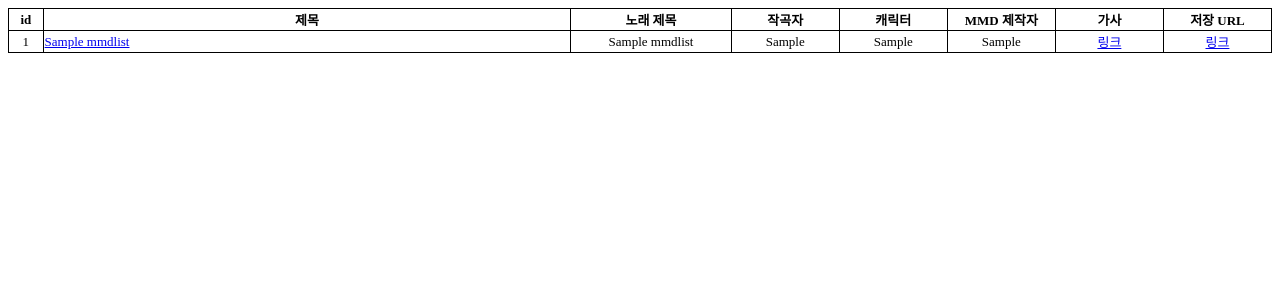
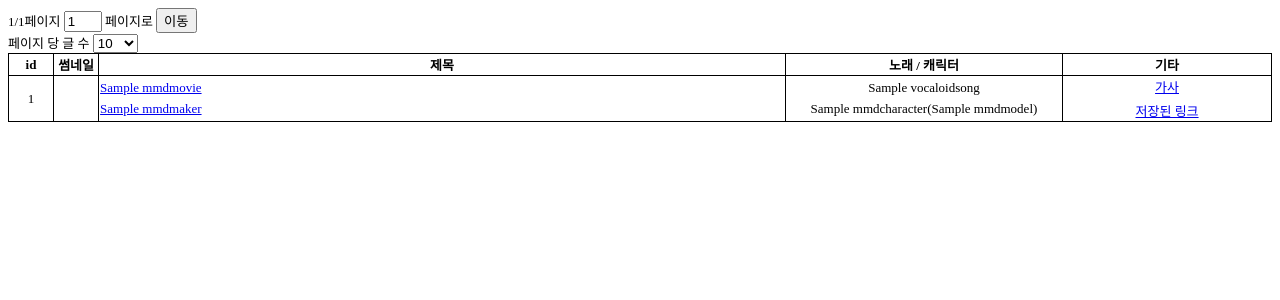
Before and after one commit to boritjjaroo/DjangoMySite, a Django app: page /mmd/ in a window 1280 px wide. Shown: the top 300 px of the page. Run offline with Django 3.2, Linux system fonts and the light colour scheme; tables that the repository leaves empty hold one stand-in row (values such as "Sample post"); some libraries are stand-ins or nearby versions.

Commit message:
네비게이션 추가

```diff
--- a/mmd/models.py
+++ b/mmd/models.py
@@ -15,3 +15,45 @@ class MMDList(models.Model):
 
     def __str__(self) -> str:
         return str(self.title)
+
+class VocaloidSong(models.Model):
+    title = models.CharField(max_length=256)
+    composer = models.CharField(max_length=128)
+    lyrics_url = models.CharField(max_length=512, null=True)
+
+    def __str__(self) -> str:
+        return str(self.title)
+
+class MMDCharacter(models.Model):
+    name = models.CharField(max_length=32)
+    name_original = models.CharField(max_length=32)
+    name_eng = models.CharField(max_length=32)
+
+    def __str__(self) -> str:
+        return str(self.name)
+
+class MMDModel(models.Model):
+    name = models.CharField(max_length=32)
+
+    def __str__(self) -> str:
+        return str(self.name)
+
+class MMDMaker(models.Model):
+    name = models.CharField(max_length=32)
+    url = models.CharField(max_length=512, null=True)
+
+    def __str__(self) -> str:
+        return str(self.name)
+
+class MMDMovie(models.Model):
+    title = models.CharField(max_length=256)
+    song = models.ForeignKey(VocaloidSong, on_delete=models.CASCADE)
+    character = models.ForeignKey(MMDCharacter, on_delete=models.CASCADE)
+    model = models.ForeignKey(MMDModel, on_delete=models.CASCADE)
+    maker = models.ForeignKey(MMDMaker, on_delete=models.CASCADE)
+    url_type = models.CharField(max_length=16, default='youtube')
+    url = models.CharField(max_length=512)
+    saved_url = models.CharField(max_length=512, null=True)
+
+    def __str__(self) -> str:
+        return str(self.title)
--- a/mmd/views.py
+++ b/mmd/views.py
@@ -1,10 +1,19 @@
 from django.shortcuts import render
 from django.http import HttpResponse
-from .models import MMDList
+from .models import MMDList, MMDMovie
+from django.core.paginator import Paginator
 
 
 def index(request):
-    result_list = MMDList.objects.order_by('character')
+    page = request.POST.get('page', '1')
+    per_page = request.POST.get('per_page', '10')
 
-    context = { 'list': result_list }
+    result_list = MMDMovie.objects.order_by('id')
+
+    paginator = Paginator(result_list, per_page)
+    page_obj = paginator.get_page(page)
+
+    per_page_list = (10, 20, 30, 50, 100)
+
+    context = { 'list': page_obj, 'per_page_list': per_page_list }
     return render(request, 'mmd/list.html', context)
--- a/templates/mmd/list.html
+++ b/templates/mmd/list.html
@@ -9,29 +9,111 @@
         <style>
             th { text-align: center;}
         </style>
+        <script src="https://code.jquery.com/jquery-3.2.1.min.js"></script>
+        <script src="{% static 'js/common.js' %}"></script>
+        <script type="text/javascript">
+            $(function(){
+                $('#btn_prev').click(function() {
+                    var cur_page = parseInt($('#page').attr('value'), 10);
+                    $('#page').attr('value', cur_page-1)
+                    $('#form_search').submit();
+                });
+                $('#btn_next').click(function() {
+                    var cur_page = parseInt($('#page').attr('value'), 10);
+                    $('#page').attr('value', cur_page+1)
+                    $('#form_search').submit();
+                });
+                $('#btn_go').click(function() {
+                    var cur_page = $('#go_page_number').val();
+                    $('#page').attr('value', cur_page)
+                    $('#form_search').submit();
+                });
+                $('#select_per_page').change(function() {
+                    $('#per_page').attr('value', this.value);
+                    $('#form_search').submit();
+                });
+            });
+        </script>
     </head>
     <body>
+        <form action="{% url 'mmd:index' %}" method="post" id="form_search">
+            {% csrf_token %}
+            <input type="hidden" id="page" name="page" value="{{list.number}}">
+            <input type="hidden" id="per_page" name="per_page" value="{{list.paginator.per_page}}">
+            <div>
+                <span>
+                    {% if list.has_previous %}
+                    <input type="button" id="btn_prev" value="이전">
+                    {% endif %}
+                    {{list.number}}/{{list.paginator.num_pages}}페이지
+                    {% if list.has_next %}
+                    <input type="button" id="btn_next" value="다음">
+                    {% endif %}
+                </span>
+                <span>
+                    <input type="number" id="go_page_number" namge="go_page_number" value="{{list.number}}" min="{{list.paginator.page_range.start}}" max="{{list.paginator.page_range.stop|add:'-1'}}" style="width: 30px;">
+                    페이지로
+                    <input type="button" id="btn_go" value="이동">
+                </span>
+            </div>
+            <label>
+                <span>페이지 당 글 수</span>
+                <select id="select_per_page" name="select_per_page">
+                    {% for page in per_page_list %}
+                    {% if list.paginator.per_page == page %}
+                    <option value="{{page}}" selected="selected">{{page}}</option>
+                    {% else %}
+                    <option value="{{page}}">{{page}}</option>
+                    {% endif %}
+                    {% endfor %}
+                </select>
+            </label>
+</form>
         <table>
             <tr>
                 <th width="30">id</th>
+                <th width="30">썸네일</th>
                 <th width="500">제목</th>
-                <th width="150">노래 제목</th>
-                <th width="100">작곡자</th>
-                <th width="100">캐릭터</th>
-                <th width="100">MMD 제작자</th>
-                <th width="100">가사</th>
-                <th width="100">저장 URL</th>
+                <th width="200">노래 / 캐릭터</th>
+                <th width="150">기타</th>
             </tr>
             {% for item in list %}
             <tr>
                 <td style="text-align: center;">{{item.id}}</td>
-                <td><a href="{{item.url}}" target="_blank">{{item.title}}</a></td>
-                <td style="text-align: center;">{{item.song_title}}</td>
-                <td style="text-align: center;">{{item.song_composer}}</td>
-                <td style="text-align: center;">{{item.character}}</td>
-                <td style="text-align: center;">{{item.creator}}</td>
-                <td style="text-align: center;"><a href="{{item.lyrics_url}}" target="_blank">링크</a></td>
-                <td style="text-align: center;"><a href="{{item.saved_url}}" target="_blank">링크</a></td>
+                {% if item.url_type == 'youtube' %}
+                <td>
+                    <!--
+                    <img src="https://img.youtube.com/vi/{{item.url}}/sddefault.jpg" style="max-width: 150px; max-height: 150px; width: auto; height: auto;"></img>
+                    -->
+                    <img src="https://img.youtube.com/vi/{{item.url}}/hqdefault.jpg" style="max-width: 150px; max-height: 150px; width: auto; height: auto;"></img>
+                </td>
+                {% else %}
+                <td><img src="" style="max-width: 150px; max-height: 150px; width: auto; height: auto;"></img></td>
+                {% endif %}
+                <td>
+                    <div>
+                        {% if item.url_type == 'youtube' %}
+                        <a href="https://www.youtube.com/watch?v={{item.url}}" target="_blank">{{item.title}}</a>
+                        {% else %}
+                        <a href="{{item.url}}" target="_blank">{{item.title}}</a>
+                        {% endif %}
+                    </div>
+                    <div style="margin-top: 5px;">
+                        <a href="{{item.maker.url}}" target="_blank">{{item.maker.name}}</a>
+                    </div>
+                </td>
+                <td style="text-align: center;">
+                    <div>{{item.song.title}}</div>
+                    <div style="margin-top: 5px;">
+                        <span>{{item.character.name}}</span><span>({{item.model.name}})</span>
+                    </div>
+                </td>
+                <td style="text-align: center;">
+                    <div><a href="{{item.song.lyrics_url}}" target="_blank">가사</a></div>
+                    <div style="margin-top: 5px;">
+                        <a href="{{item.saved_url}}" target="_blank">저장된 링크</a>
+                    </div>
+                </td>
             </tr>
             {% endfor %}
         </table>
```
Also changed, not shown: mmd/migrations/0003_mmdcharacter_mmdmaker_mmdmodel_mmdmovie_vocaloidsong.py (added), mmd/migrations/0004_mmdcharacter_name_eng.py (added), mmd/migrations/0005_mmdmovie_url_type.py (added).
